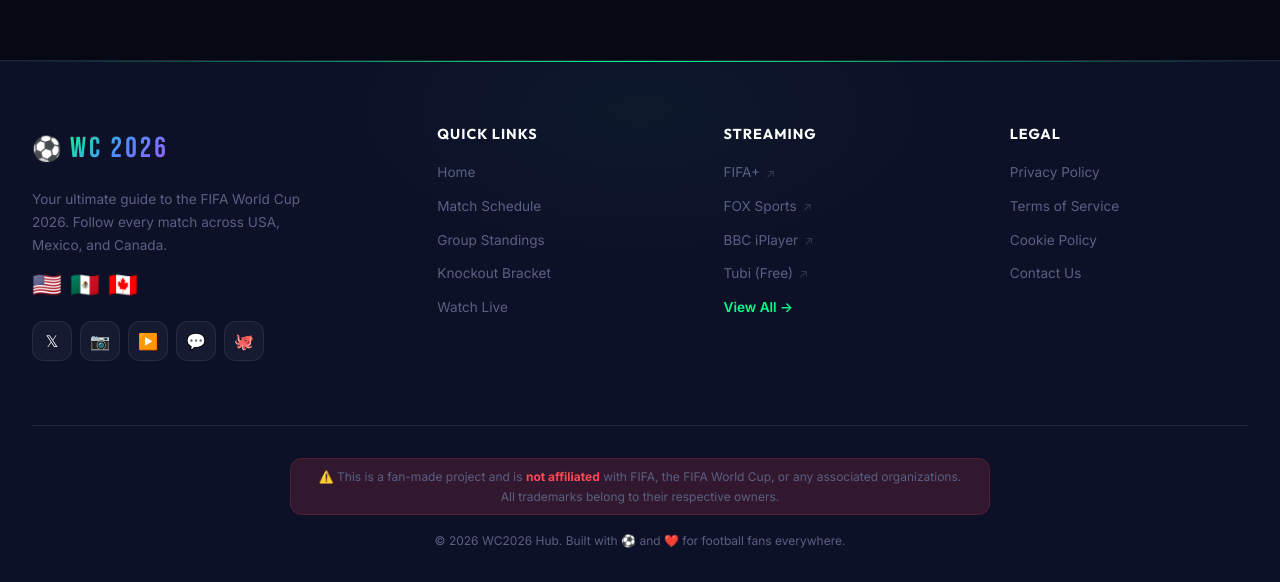
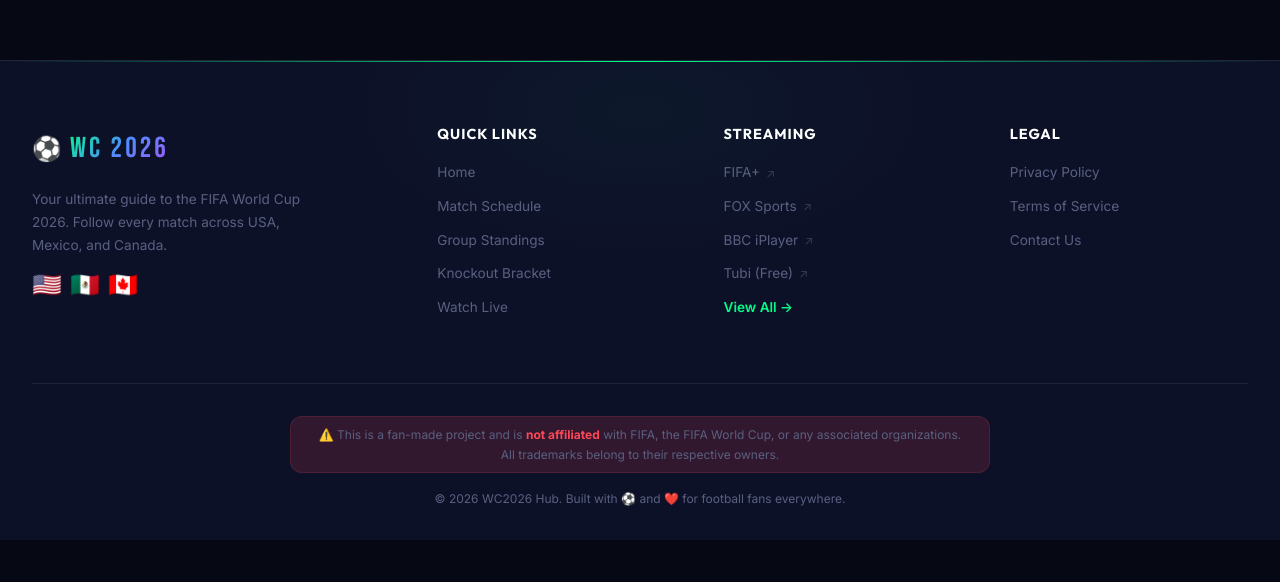
Before and after one commit to MusaibMikdad/World-Cup-2026, a React (Vite) app: page /about in a window 1280 px wide. Shown: the part 3364-3946 px from the top of the page. After the commit the page ends 3904 px from the top, so only its background shows below. Built offline with nearby package versions, Linux system fonts and the light colour scheme.

Commit message:
Update Footer.jsx

```diff
--- a/src/components/Footer.jsx
+++ b/src/components/Footer.jsx
@@ -25,14 +25,7 @@ export default function Footer() {
               <span className="flag-emoji">🇲🇽</span>
               <span className="flag-emoji">🇨🇦</span>
             </div>
-            {/* Social Icons */}
-            <div className="footer__social">
-              <a href="#" className="footer__social-link" aria-label="Twitter">𝕏</a>
-              <a href="#" className="footer__social-link" aria-label="Instagram">📷</a>
-              <a href="#" className="footer__social-link" aria-label="YouTube">▶️</a>
-              <a href="#" className="footer__social-link" aria-label="Discord">💬</a>
-              <a href="#" className="footer__social-link" aria-label="GitHub">🐙</a>
-            </div>
+
           </div>
 
           {/* Quick Links */}
@@ -63,10 +56,9 @@ export default function Footer() {
           <div className="footer__column">
             <h4 className="footer__column-title">Legal</h4>
             <ul className="footer__links">
-              <li><a href="#" className="footer__link">Privacy Policy</a></li>
-              <li><a href="#" className="footer__link">Terms of Service</a></li>
-              <li><a href="#" className="footer__link">Cookie Policy</a></li>
-              <li><a href="#" className="footer__link">Contact Us</a></li>
+              <li><Link to="/about#privacy" className="footer__link">Privacy Policy</Link></li>
+              <li><Link to="/about#terms" className="footer__link">Terms of Service</Link></li>
+              <li><Link to="/about#contact" className="footer__link">Contact Us</Link></li>
             </ul>
           </div>
         </div>
```
